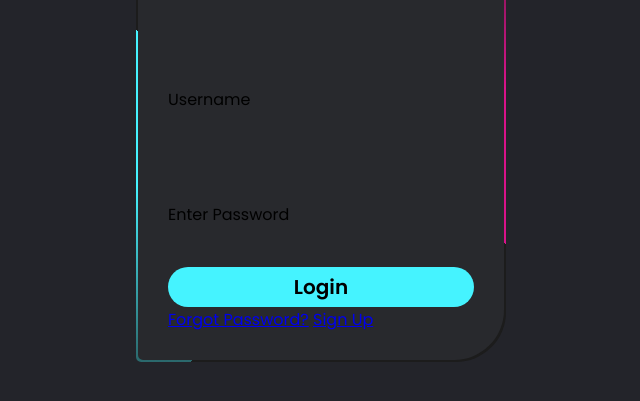
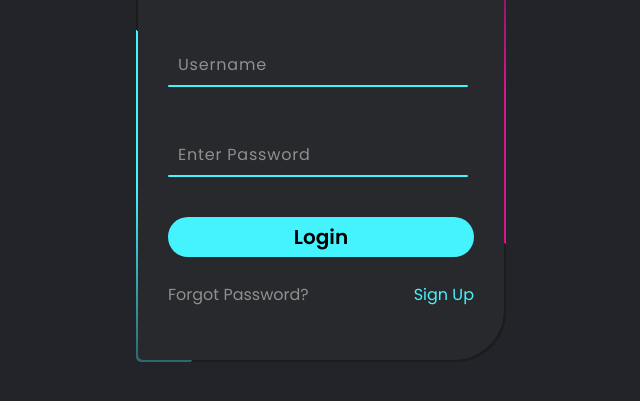
Before and after one commit to UserDomz/CSS, a plain HTML site: page loginindex.html in a window 1280 px wide. Shown: the part 263-664 px from the top of the page, without its empty margins (319-959 px from the left). Drawn offline with Linux system fonts and the light colour scheme.

Commit message:
updated loginstyle
added some lines on css part

```diff
--- a/loginstyle.css
+++ b/loginstyle.css
@@ -106,5 +106,64 @@ input[type="submit"]{
     cursor: pointer;
 }
 input[type="submit"]::active{
+    background: linear-gradient(90deg, #45f3ff, #d9138a);
+    opacity: 0.8;
+}
 
+.inputBox span{
+    position: absolute;
+    left: 0;
+    padding: 20px 10px 10px;
+    font-size: 1em;
+    color: #8f8f8f;
+    pointer-events: none;
+    letter-spacing: 0.05em;
+    transition: 0.5s;
 }
+
+.inputBox input:valid ~ span,
+.inputBox input:focus ~ span{
+    color: #45f3ff;
+    transform: translateX(-10px) translateY(-30px);
+    font-size: 0.75em;
+}
+
+.inputBox i{
+    position: absolute;
+    left: 0;
+    bottom: 0;
+    width: 100%;
+    height: 2px;
+    background: #45f3ff;
+    border-radius: 4px;
+    transition: 0.5s;
+    pointer-events: none;
+    z-index: 9;
+}
+
+.inputBox input:valid ~ i,
+.inputBox input:focus ~ i{
+    height: 44px;
+}
+
+.links {
+    display: flex;
+    justify-content: space-between;
+}
+
+.links a{
+    margin: 25px 0;
+    font-size: 1em;
+    color: #8f8f8f;
+    text-decoration: none;
+}
+
+.links a:hover,
+.links a:nth-child(2){
+    color: #45f3ff;
+}
+
+.links a:nth-child(2) hover{
+    text-decoration: underline 2px;
+    text-underline-offset: 5px;
+}
```
